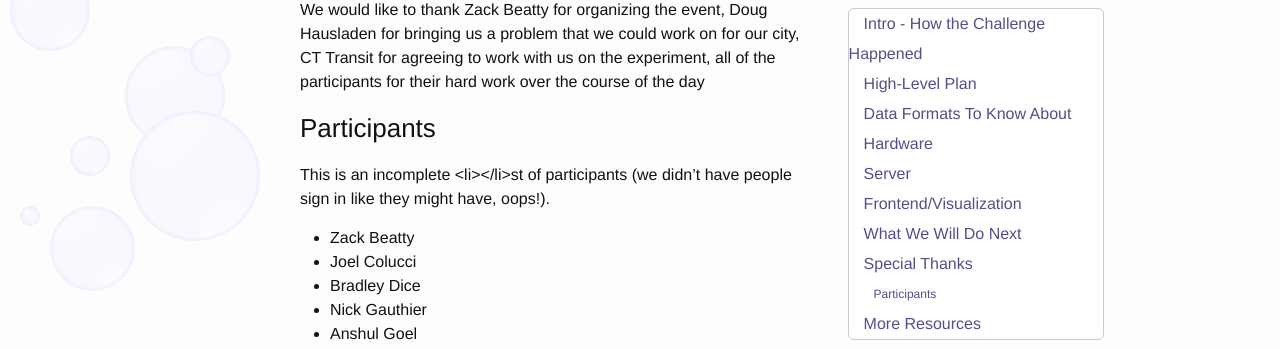
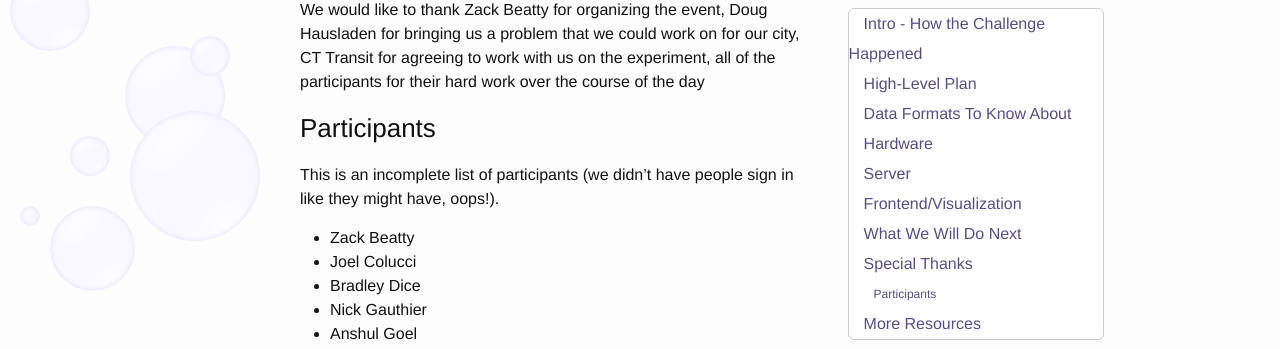
Before and after one commit to caseywatts/caseywatts.github.io, a Jekyll site: the page built from _posts/2014-05-31-bus_gpssing.md, in a window 1280 px wide and 900 px high, scrolled down 6749 px. Shown: the part 94-443 px from the top of the window. Built offline with Jekyll 4.4.1, drawn with Linux system fonts in a browser that asks for light colours.

Commit message:
Update 2014-05-31-bus_gpssing.md

```diff
--- a/_posts/2014-05-31-bus_gpssing.md
+++ b/_posts/2014-05-31-bus_gpssing.md
@@ -152,7 +152,7 @@ At our followup [Civic Hack Night Meetup](http://www.meetup.com/newhavenio/event
 We would like to thank Zack Beatty for organizing the event, Doug Hausladen for bringing us a problem that we could work on for our city, CT Transit for agreeing to work with us on the experiment, all of the participants for their hard work over the course of the day
 
 ### Participants
-This is an incomplete <li></li>st of participants (we didn't have people sign in like they might have, oops!).
+This is an incomplete list of participants (we didn't have people sign in like they might have, oops!).
 
 * Zack Beatty
 * Joel Colucci
```
